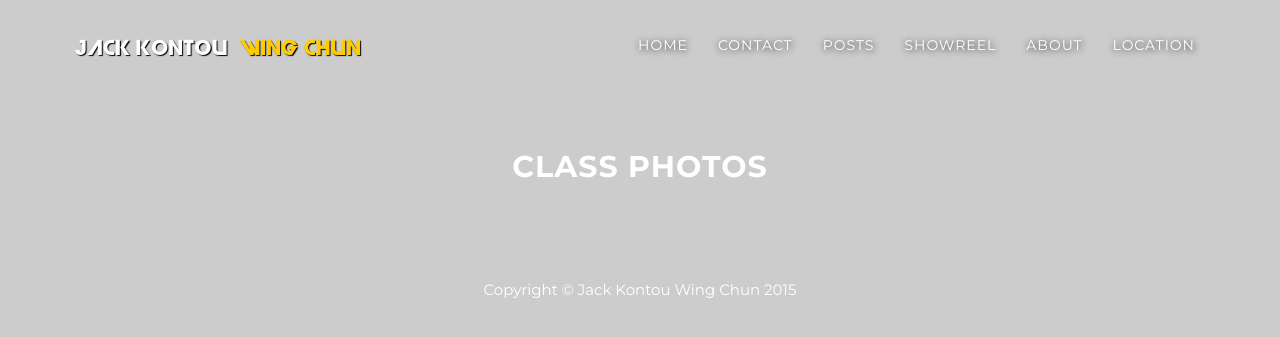
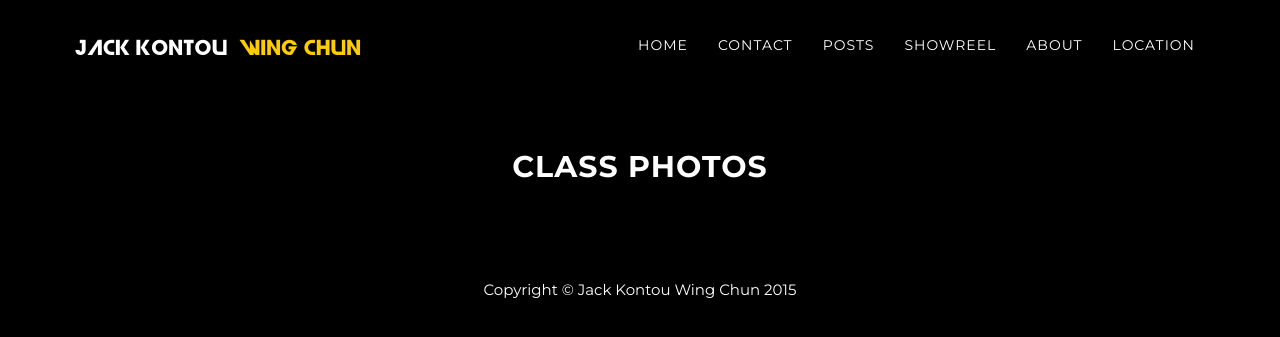
Before and after one commit to JackKontouWingChun/jkwc_ws, a Jekyll site: the page built from showreel/index.html, in a window 1280 px wide. Shown: the top 337 px of the page. Built offline with Jekyll 4.4.1, drawn with Linux system fonts in a browser that asks for light colours; comment, search, counter and statistics services are not loaded.

Commit message:
body bg set to black

```diff
--- a/css/custom.css
+++ b/css/custom.css
@@ -3,7 +3,7 @@ body {
     height: 100%;
     font-family: Lora,"Helvetica Neue",Helvetica,Arial,sans-serif;
     color: #fff;
-    background-color: #ccc;
+    background-color: #000;
 	/*background:url("../img/cagebg.gif") repeat;*/
 }
 
```
